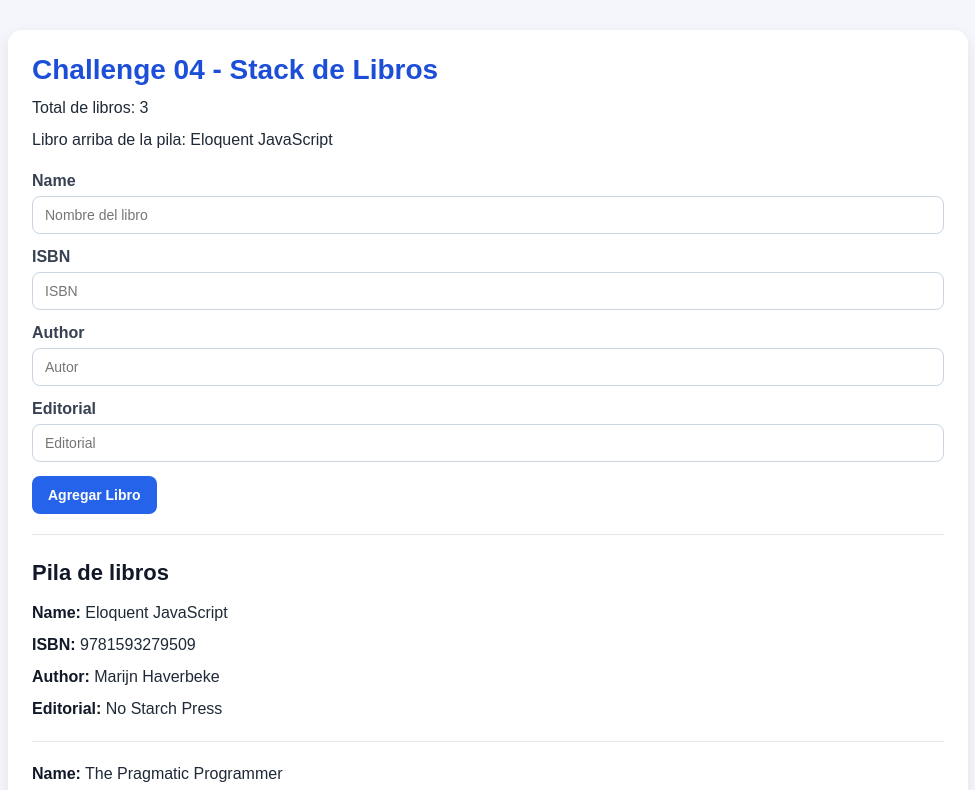
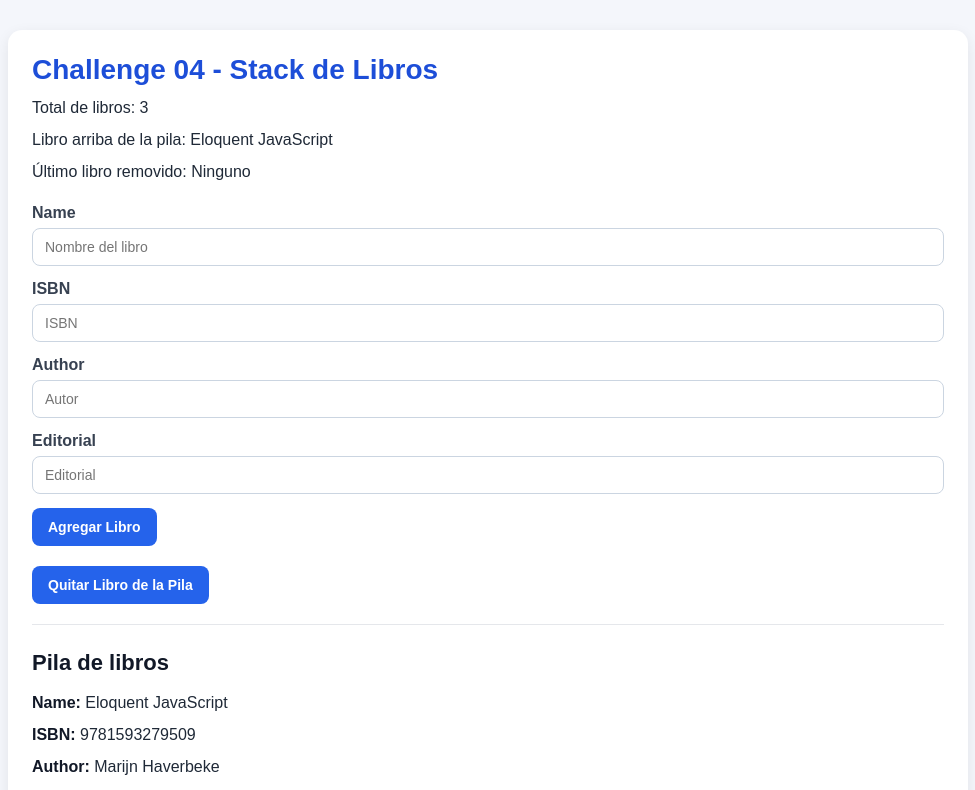
Before and after one commit to MBeta032/HOMEWORKS, a React (Vite) app in the folder REACT-PROJECT-HOMEWORKS/: page / in a window 1280 px wide. Shown: the top 790 px of the page, without its empty margins (152-1127 px from the left). Built offline with nearby package versions, Linux system fonts and the light colour scheme.

Commit message:
✨ Add remove book

```diff
--- a/REACT-PROJECT-HOMEWORKS/src/BookStack.ts
+++ b/REACT-PROJECT-HOMEWORKS/src/BookStack.ts
@@ -21,7 +21,11 @@
   }
 
   pop() {
-    return this.items.length > 0 ? this.items.pop() : null
+    if (this.isEmpty()) {
+      return null
+    }
+
+    return this.items.pop() ?? null
   }
 
   peek() {
--- a/REACT-PROJECT-HOMEWORKS/src/LibroApp.tsx
+++ b/REACT-PROJECT-HOMEWORKS/src/LibroApp.tsx
@@ -37,11 +37,25 @@
 
 export default function LibroApp() {
   const [libros, setLibros] = useState<Libro[]>(cargarLibrosMock())
+  const [ultimoRemovido, setUltimoRemovido] = useState<Libro | null>(null)
 
   const [name, setName] = useState("")
   const [isbn, setIsbn] = useState("")
   const [author, setAuthor] = useState("")
   const [editorial, setEditorial] = useState("")
+
+  const reconstruirPila = () => {
+    const nuevaPila = new BookStack()
+
+    libros
+      .slice()
+      .reverse()
+      .forEach((libro) => {
+        nuevaPila.push(libro)
+      })
+
+    return nuevaPila
+  }
 
   const handleAddLibro = (e: React.FormEvent<HTMLFormElement>) => {
     e.preventDefault()
@@ -63,14 +77,7 @@
       editorial: editorial,
     }
 
-    const nuevaPila = new BookStack()
-    libros
-      .slice()
-      .reverse()
-      .forEach((libro) => {
-        nuevaPila.push(libro)
-      })
-
+    const nuevaPila = reconstruirPila()
     nuevaPila.push(nuevoLibro)
 
     setLibros(nuevaPila.print())
@@ -81,6 +88,18 @@
     setEditorial("")
   }
 
+  const handleRemoveLibro = () => {
+    if (libros.length === 0) {
+      return
+    }
+
+    const nuevaPila = reconstruirPila()
+    const libroRemovido = nuevaPila.pop()
+
+    setUltimoRemovido(libroRemovido)
+    setLibros(nuevaPila.print())
+  }
+
   return (
     <div>
       <h1>Challenge 04 - Stack de Libros</h1>
@@ -88,6 +107,9 @@
       <p>Total de libros: {libros.length}</p>
       <p>
         Libro arriba de la pila: {libros.length > 0 ? libros[0].name : "Ninguno"}
+      </p>
+      <p>
+        Último libro removido: {ultimoRemovido ? ultimoRemovido.name : "Ninguno"}
       </p>
 
       <form onSubmit={handleAddLibro}>
@@ -130,6 +152,10 @@
         <button type="submit">Agregar Libro</button>
       </form>
 
+      <button onClick={handleRemoveLibro} disabled={libros.length === 0}>
+        Quitar Libro de la Pila
+      </button>
+
       <hr />
 
       <h2>Pila de libros</h2>
```
